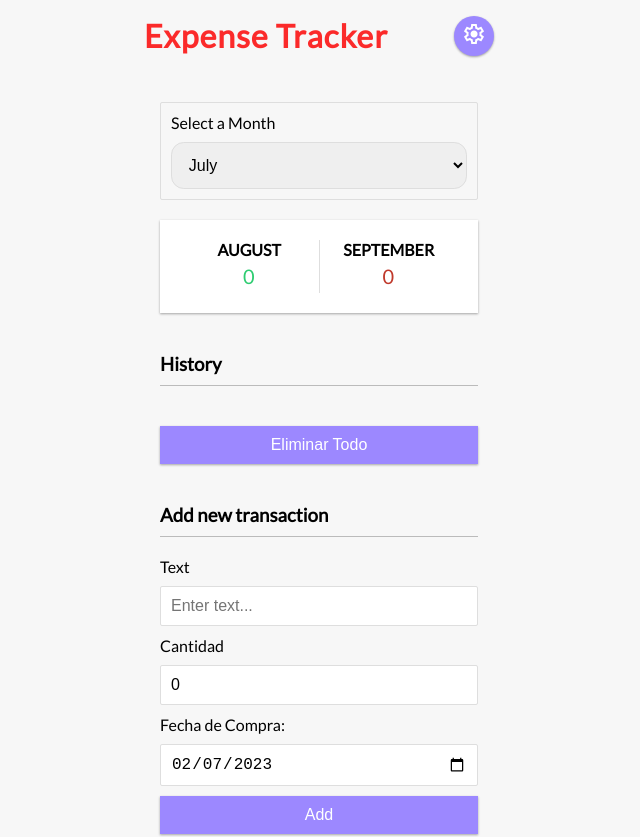
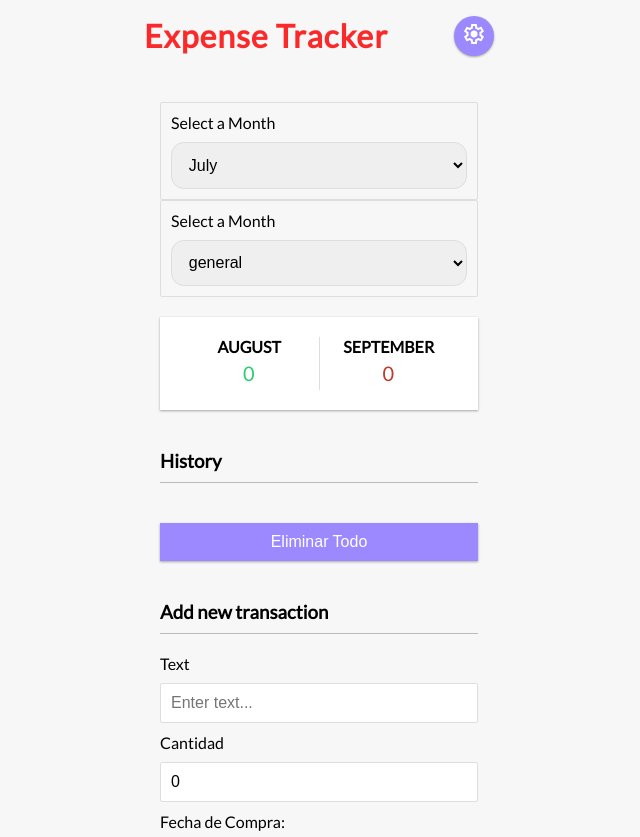
Before and after one commit to antonioayalam2001/ExpenseTracker, a React (Vite) app: page / in a window 1280 px wide. Shown: the top 837 px of the page, without its empty margins (321-961 px from the left). Built offline with nearby package versions, Linux system fonts and the light colour scheme.

Commit message:
Agregando filtros

```diff
--- a/src/components/AddRecord.jsx
+++ b/src/components/AddRecord.jsx
@@ -3,6 +3,7 @@ import { TransactionContext } from "../context/TransactionProvider";
 import { useForm } from "../hooks/useForm";
 import { SettingsContext } from "../context/SettingsProvider";
 import { InputCard } from "./InputCard";
+import Swal from "sweetalert2";
 
 function initDate() {
     const date = new Date(window.Date.now()).toLocaleDateString().split("/")
@@ -17,12 +18,13 @@ export default function AddRecord() {
 
     const { addTransaction } = useContext(TransactionContext);
     const { settings: { cards } } = useContext(SettingsContext)
-    const { form: { concept, quantity, date: formDate, card }, handleChangeForm } = useForm({
+    const { form: { concept, quantity, date: formDate, card = "general" }, handleChangeForm } = useForm({
         concept: "",
         quantity: 0,
         date: initDate(),
     });
 
+    console.log(card);
     //Obteniendo fecha actual para colocar en el formulario
     function submitTransaction(e) {
         e.preventDefault();
@@ -44,6 +46,11 @@ export default function AddRecord() {
             card: card
         }
         // Adding the transaction to the state
+        Swal.fire({
+            title: 'Transaccion agregada',
+            icon: 'success',
+            timer: 1500
+        })
         addTransaction(newTransaction);
     }
     return (
@@ -69,6 +76,7 @@ export default function AddRecord() {
                         <InputCard key={card.id} card_number={card.card_number} id={card.id} handleChangeForm={handleChangeForm} />
                     ))
                     }
+                    <InputCard key={"general"} card_number={"general"} id={"general"} handleChangeForm={handleChangeForm} />
                 </div>
             </form>
 
--- a/src/components/Income.jsx
+++ b/src/components/Income.jsx
@@ -2,39 +2,51 @@ import { useContext, useEffect, useState } from "react";
 import { TransactionContext } from "../context/TransactionProvider";
 import { months } from "../helpers/constants";
 import { useFilters } from "../hooks/useFilters";
+import { SettingsContext } from "../context/SettingsProvider";
 
 export default function Income() {
   const { transactions } = useContext(TransactionContext)
-  const { filters, setFilters } = useFilters();
-  const handleMonthChange = ({ target }) => {
-    setFilters({ ...filters, month: target.value })
-  }
+  const { settings: { cards } } = useContext(SettingsContext)
+  const { filters, setFilters, filterDebts } = useFilters();
 
   const [primerPago, setPrimerPago] = useState({ mes: "", cantidad: 0 })
   const [segundoPago, setSegundoPago] = useState({ mes: "", cantidad: 0 })
 
-  const fechaDeCorte9765 = 13;
+  const handleMonthChange = ({ target }) => {
+    setFilters({ ...filters, month: target.value })
+  }
+  const handleLimit = ({ target }) => {
+    setFilters({ ...filters, card: target.value })
+  }
+  useEffect((() => {
+    let fecha_corte = 0;
+    if (filters.card === 'general') {
+      fecha_corte = 10
+    } else {
+      fecha_corte = cards.find(card => card.card_number === filters.card).fecha_corte;
+    }
 
-  useEffect((() => {
+    const transactionsFiltered = filterDebts(transactions)
+
     //Calculando el total de gasto para el mes actual
     const indexOfSelectedMonth = months.indexOf(filters.month);
 
-    const firstTotalMonth = transactions.filter(transaction => {
-      return transaction.quantity > 0 && transaction.date.day < fechaDeCorte9765 && transaction.date.month === indexOfSelectedMonth
+    const firstTotalMonth = transactionsFiltered.filter(transaction => {
+      return transaction.quantity > 0 && transaction.date.day < fecha_corte && transaction.date.month === indexOfSelectedMonth
     }).reduce((acc, transaction) => (acc += transaction.quantity), 0)
     //Obteniendo el mes que se paga
     const monthToPay = months.indexOf(filters.month) + 1 === 12 ? 0 : months.indexOf(filters.month) + 1;
 
     setPrimerPago({ mes: months[monthToPay], cantidad: firstTotalMonth })
 
-    const secondTotalMonth = transactions.filter(transaction => {
-      return transaction.quantity > 0 && transaction.date.day > fechaDeCorte9765 && transaction.date.month === indexOfSelectedMonth
+    const secondTotalMonth = transactionsFiltered.filter(transaction => {
+      return transaction.quantity > 0 && transaction.date.day > fecha_corte && transaction.date.month === indexOfSelectedMonth
     }).reduce((acc, transaction) => (acc += transaction.quantity), 0)
 
     const monthToPaySecond = months.indexOf(filters.month) + 2 === 12 ? 0 : months.indexOf(filters.month) + 2;
     setSegundoPago({ mes: months[monthToPaySecond], cantidad: secondTotalMonth })
 
-  }), [transactions, filters.month])
+  }), [transactions, filters.month, cards, filters.card])
 
   return (
     <>
@@ -46,7 +58,16 @@ export default function Income() {
             <option key={index} value={month}>{month}</option>
           ))}
         </select>
-
+      </div>
+      <div className="select-form-control">
+        <label htmlFor="card_select">Select a Month</label>
+        <select className="select-styled" name="card" id="card_select" onChange={handleLimit} value={filters.card}>
+          {/* Mapear las tarjetas que vienen de la configuración */}
+          {cards.map((card, index) => (
+            <option key={index} value={card.card_number}>{card.card_number}</option>
+          ))}
+          <option key={"general"} value={"general"}>{"general"}</option>
+        </select>
       </div>
       <div className="inc-exp-container">
         <div>
--- a/src/components/InputCard.jsx
+++ b/src/components/InputCard.jsx
@@ -7,7 +7,7 @@ export const InputCard = ({ card_number, id, handleChangeForm }) => {
             <input type="checkbox" name={"card"} id={id} checked={checked} value={card_number}
                 onClick={() => setChecked(!checked)} onChange={handleChangeForm}
             />
-            <label htmlFor={id} className="checkmark">{ card_number}</label>
+            <label htmlFor={id} className="checkmark">{card_number}</label>
         </div>
     )
 }
--- a/src/components/TransactionList.jsx
+++ b/src/components/TransactionList.jsx
@@ -9,9 +9,12 @@ export default function TransactionList() {
     clearTransactions();
   }
   const { transactions, deleteTransaction } = useContext(TransactionContext);
+
   const { filterDebts } = useFilters();
+
   const filteredTransactions = filterDebts(transactions);
   console.log(filteredTransactions);
+
   return (
     <div>
       <h3>History</h3>
--- a/src/context/FilterProvider.jsx
+++ b/src/context/FilterProvider.jsx
@@ -12,7 +12,7 @@ const getCurrentMonth = () => {
 export const FilterProvider = ({ children }) => {
     const [filters, setFilters] = useState({
         month: getCurrentMonth(),
-        creditCard: "",
+        card: "general",
     })
 
     return (
--- a/src/hooks/useFilters.js
+++ b/src/hooks/useFilters.js
@@ -6,7 +6,9 @@ export function useFilters() {
     const { filters, setFilters } = useContext(FilterContext);
 
     const filterDebts = (debts) => {
-        return debts.filter(debt => debt.date.month === months.indexOf(filters.month)  )
+        return debts.filter(debt => debt.date.month === months.indexOf(filters.month) && (
+            debt.card === filters.card
+        ))
     }
 
     return {
```
